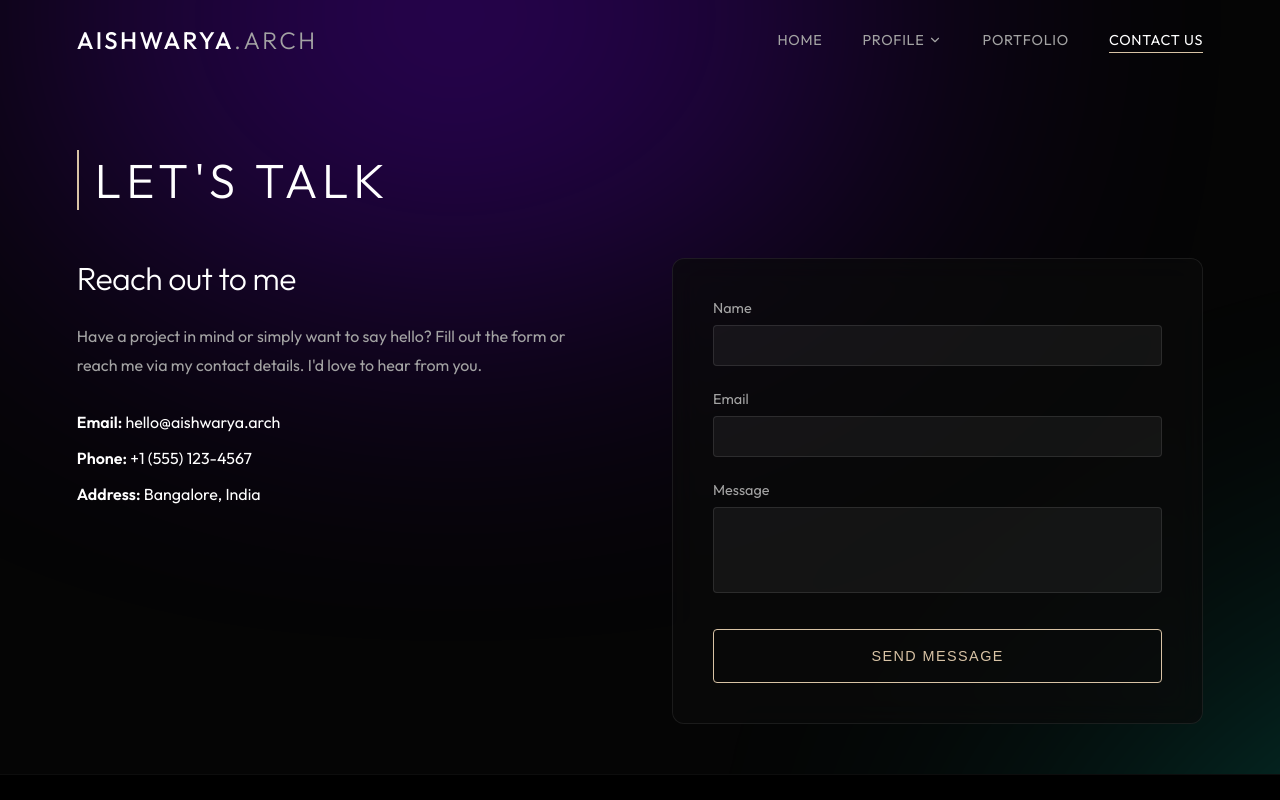
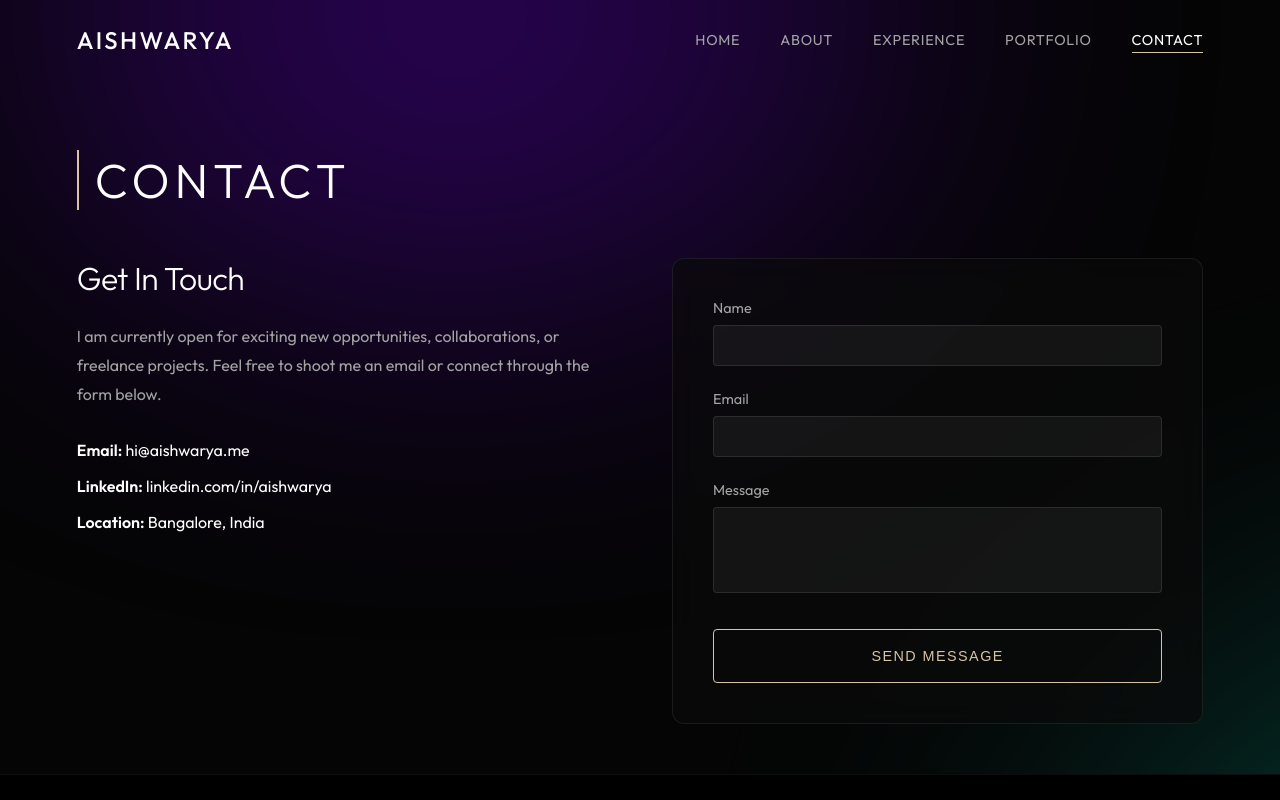
Before and after one commit to pavanpavan1138h-cpu/aishwarya_portfolio, a React (Vite) app: page /contact in a window 1280 px wide. Shown: the top 800 px of the page. Built offline with nearby package versions, Linux system fonts and the light colour scheme.

Commit message:
refactor: simplify labels and text to reflect a personal CV/portfolio

```diff
--- a/src/components/Header.jsx
+++ b/src/components/Header.jsx
@@ -19,24 +19,14 @@ const Header = () => {
     <header className={`header ${scrolled ? 'scrolled glass-box' : ''}`}>
       <div className="container header-content">
         <Link to="/" className="logo">
-          AISHWARYA<span>.ARCH</span>
+          AISHWARYA
         </Link>
         <nav className="nav-menu">
           <Link to="/" className={location.pathname === '/' ? 'active' : ''}>Home</Link>
-
-          <div className="dropdown">
-            <span className="dropdown-trigger">
-              Profile <ChevronDown size={14} className="dropdown-icon" />
-            </span>
-            <div className="dropdown-menu glass-box">
-              <Link to="/about-me" className={location.pathname === '/about-me' ? 'active' : ''}>About Me</Link>
-              <Link to="/experience" className={location.pathname === '/experience' ? 'active' : ''}>Experience</Link>
-            </div>
-          </div>
-
+          <Link to="/about-me" className={location.pathname === '/about-me' ? 'active' : ''}>About</Link>
+          <Link to="/experience" className={location.pathname === '/experience' ? 'active' : ''}>Experience</Link>
           <Link to="/portfolio" className={location.pathname === '/portfolio' ? 'active' : ''}>Portfolio</Link>
-
-          <Link to="/contact" className={location.pathname === '/contact' ? 'active' : ''}>Contact Us</Link>
+          <Link to="/contact" className={location.pathname === '/contact' ? 'active' : ''}>Contact</Link>
         </nav>
       </div>
     </header>
--- a/src/components/HeroSection.jsx
+++ b/src/components/HeroSection.jsx
@@ -38,15 +38,15 @@ const HeroSection = () => {
           initial="hidden"
           animate="visible"
         >
-          <motion.p variants={itemVariants} className="hero-kicker">Architecture & Interior Design</motion.p>
+          <motion.p variants={itemVariants} className="hero-kicker">Architectural Designer</motion.p>
           <motion.h1 variants={itemVariants} className="hero-title">
-            Crafting <br /><span>Environments.</span>
+            Hi, I'm <br /><span>Aishwarya.</span>
           </motion.h1>
           <motion.p variants={itemVariants} className="hero-subtitle">
-            Aishwarya — Creating sustainable, meaningful, and aesthetically profound spaces for modern living.
+            I'm a passionate architectural designer specializing in modern, sustainable, and highly personal spaces. Welcome to my portfolio and resume.
           </motion.p>
           <motion.div variants={itemVariants} className="hero-actions">
-            <Link to="/portfolio" className="cta-button">Explore Projects</Link>
+            <Link to="/portfolio" className="cta-button">View My Work</Link>
           </motion.div>
         </motion.div>
       </div>
--- a/src/pages/ContactPage.jsx
+++ b/src/pages/ContactPage.jsx
@@ -4,17 +4,17 @@ const ContactPage = () => {
   return (
     <div style={{ paddingTop: '150px', paddingBottom: '50px', minHeight: '80vh', display: 'flex', alignItems: 'center' }}>
       <div className="container" style={{ width: '100%' }}>
-        <h1 className="section-title">Let's Talk</h1>
+        <h1 className="section-title">Contact</h1>
         <div style={{ display: 'grid', gridTemplateColumns: 'minmax(300px, 1fr) minmax(300px, 1fr)', gap: '4rem', marginTop: '3rem' }}>
           <div className="fade-in">
-            <h3 style={{ fontSize: '2rem', fontWeight: 300, marginBottom: '1.5rem' }}>Reach out to me</h3>
+            <h3 style={{ fontSize: '2rem', fontWeight: 300, marginBottom: '1.5rem' }}>Get In Touch</h3>
             <p style={{ color: 'var(--text-secondary)', lineHeight: 1.8, marginBottom: '2rem' }}>
-              Have a project in mind or simply want to say hello? Fill out the form or reach me via my contact details. I'd love to hear from you.
+              I am currently open for exciting new opportunities, collaborations, or freelance projects. Feel free to shoot me an email or connect through the form below.
             </p>
             <div style={{ display: 'flex', flexDirection: 'column', gap: '1rem' }}>
-              <p><strong>Email:</strong> hello@aishwarya.arch</p>
-              <p><strong>Phone:</strong> +1 (555) 123-4567</p>
-              <p><strong>Address:</strong> Bangalore, India</p>
+              <p><strong>Email:</strong> hi@aishwarya.me</p>
+              <p><strong>LinkedIn:</strong> linkedin.com/in/aishwarya</p>
+              <p><strong>Location:</strong> Bangalore, India</p>
             </div>
           </div>
           <div className="glass-box fade-in" style={{ padding: '2.5rem' }}>
```
